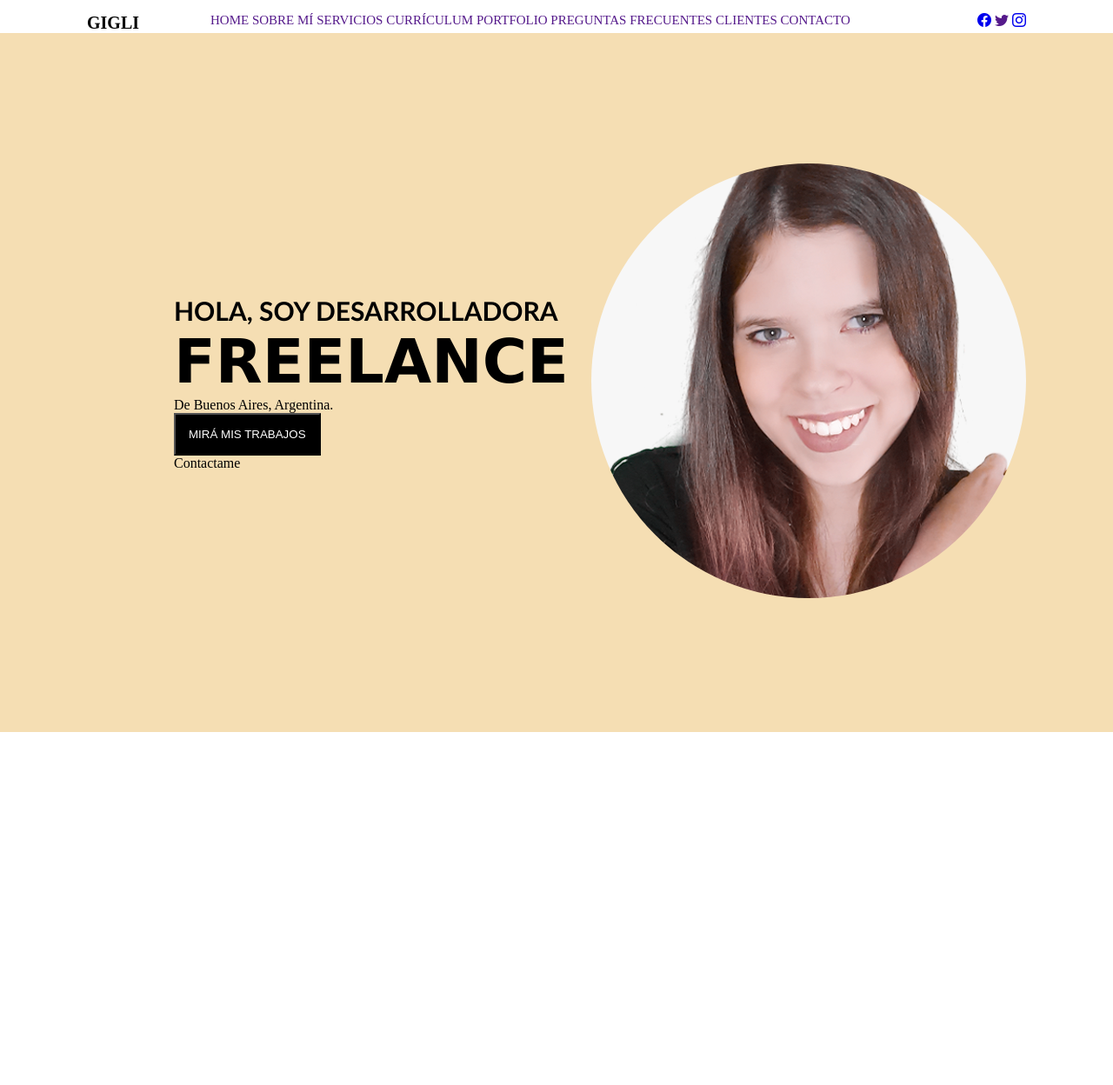
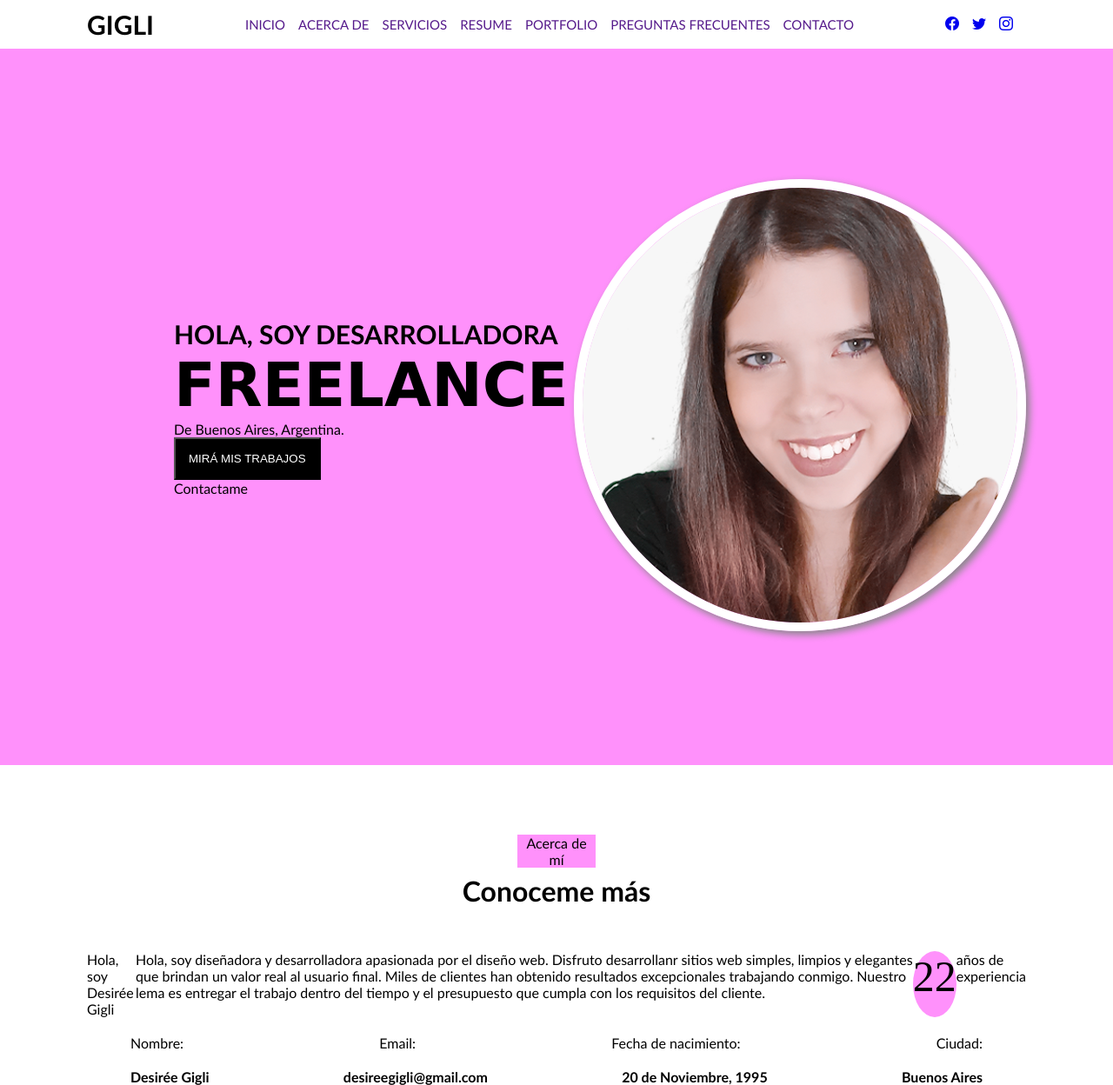
Before and after one commit to DesireeGigli/Trabajo-Final-Gigli, a plain HTML site: page index.html in a window 1280 px wide. Shown: the whole page at 87% size. Before the commit the page ends 842 px from the top, so only its background shows below. Drawn offline with nearby package versions, Linux system fonts and the light colour scheme.

Commit message:
Agregue la tercera sección

```diff
--- a/estilo.css
+++ b/estilo.css
@@ -3,15 +3,32 @@
     padding: 0;
 }
 
+p {
+    font-family: 'Trebuchet MS', 'Lucida Sans Unicode', 'Lucida Grande', 'Lucida Sans', Arial, sans-serif;
+}
+
+b {
+    font-family: 'Trebuchet MS', 'Lucida Sans Unicode', 'Lucida Grande', 'Lucida Sans', Arial, sans-serif;
+}
+
+h1 {
+    font-family: 'Trebuchet MS', 'Lucida Sans Unicode', 'Lucida Grande', 'Lucida Sans', Arial, sans-serif;
+}
+
 header{
     display: flex;
-    margin-top: 15px;
+    margin-top: 10px;
+    margin-bottom: 10px;
 }
 
 nav{
-     width: 800px;
+    width: 700px;
     margin: 0 auto;
     font-size: 15px;
+    display: flex;
+    justify-content: space-between;
+    align-items: center;
+    font-family: 'Trebuchet MS', 'Lucida Sans Unicode', 'Lucida Grande', 'Lucida Sans', Arial, sans-serif;
 }
 
 a{
@@ -20,16 +37,25 @@ a{
 
 .titulo1 {
     padding-left: 100px;
-    font-size: 20px;
-
+    font-size: 30px;
+    font-family: 'Trebuchet MS', 'Lucida Sans Unicode', 'Lucida Grande', 'Lucida Sans', Arial, sans-serif;
 }
 
 .iconosredes {
     padding-right: 100px;
+    text-decoration: none;
+    display: flex;
+    align-items: center;
 }
 
+.icon {
+    margin-right: 15px;
+}
+
+
+
 .seccion1 {
-    background-color: wheat;
+    background-color: #ff91fb;
     padding-top: 150px;
     padding-bottom: 150px;
     display: flex;
@@ -45,11 +71,10 @@ a{
     padding-right: 100px;
 }
 
-
 img {
     border-radius: 50%;
-    border-color: white;
-    border-width: 100px;
+    border: 10px solid white;
+    box-shadow: 4px 4px 8px #888888;
 }
 
 .hola{
@@ -67,3 +92,64 @@ button {
    color: white;
    padding: 15px;
 }
+
+.circulo22 {
+    background-color: #ff91fb;
+    font-size: 50px;
+    border-radius: 50%;
+    padding: -10%
+}
+
+span {
+    display: flex;
+    justify-content: center;
+}
+
+.acercademi {
+    background-color: #ff91fb;
+    width: 7%;
+    display: flex;
+    text-align: center;
+}
+
+.Acercayconoceme {
+    margin-top: 80px;
+    display: flex;
+    flex-direction: column;
+    align-items: center;
+    font-family: 'Trebuchet MS', 'Lucida Sans Unicode', 'Lucida Grande', 'Lucida Sans', Arial, sans-serif;
+}
+
+.conocememas {
+    margin-top: 7px;
+    font-style: bold;
+}
+
+.holasoy22 {
+    display: flex;
+    margin-right: 100px;
+    margin-top: 50px;
+    margin-left: 100px;
+}
+
+
+.datos1 {
+    display: flex;
+    margin-top: 20px;
+    margin-left: 150px;
+    margin-right: 150px;
+    justify-content: space-between;
+
+}
+
+.datos3 {
+    display: flex;
+    margin-top: 20px;
+    margin-left: 150px;
+    margin-right: 150px;
+    justify-content: space-between;
+}
+
+.datos2 {
+    text-decoration-color: #888888;
+}
--- a/index.html
+++ b/index.html
@@ -15,20 +15,19 @@
 
     <h1 class="titulo1">GIGLI</h1>
 <nav>
-<a href="">HOME</a>
-<a href="">SOBRE MÍ</a>
+<a href="">INICIO</a>
+<a href="">ACERCA DE</a>
 <a href="">SERVICIOS</a>
-<a href="">CURRÍCULUM</a>
+<a href="">RESUME</a>
 <a href="">PORTFOLIO</a>
 <a href="">PREGUNTAS FRECUENTES</a>
-<a href="">CLIENTES</a>
 <a href="">CONTACTO</a>
 </nav>
 
 <div class="iconosredes">
-<a href="https://www.facebook.com/"><i class="bi bi-facebook"></i></a>
-<a href=""><i class="bi bi-twitter"></i></a>
-<a href="https://www.instagram.com/desimg/"><i class="bi bi-instagram"></i></a>
+<a href="https://www.facebook.com/" class="icon"><i class="bi bi-facebook"></i></a>
+<a href="https://www.twitter.com" class="icon"><i class="bi bi-twitter"></i></a>
+<a href="https://www.instagram.com/desimg/" class="icon"><i class="bi bi-instagram"></i></a>
 </div>
 
 
@@ -62,13 +61,49 @@
 </div>
 
 <div class="imagen1">
-
-<img src="fotoperfil nueva.png">
-
+    <img src="fotoperfil nueva.png">
 </div>
 
 </section>
 
+<div class="Acercayconoceme">
+<p class="acercademi">Acerca de mí</p>
+<h1 class="conocememas">Conoceme más</h1>
+</div>
+
+<div class="holasoy22">
+
+<p>Hola, soy Desirée Gigli</p>
+
+<p>Hola, soy diseñadora y desarrolladora apasionada por el diseño web. Disfruto desarrollanr sitios web simples, limpios y elegantes que brindan un valor real al usuario final. Miles de clientes han obtenido resultados excepcionales trabajando conmigo. Nuestro lema es entregar el trabajo dentro del tiempo y el presupuesto que cumpla con los requisitos del cliente. </p>
+
+
+<div class="circulo22">
+   <span>
+    22
+   </span>
+
+</div>
+
+<p>años de experiencia</p>
+
+</div class="datos">
+
+<div class="datos1">
+    <p class="datos2">Nombre:</p>
+    <p class="datos2">Email:</p>
+    <p class="datos2">Fecha de nacimiento:</p>
+    <p class="datos2">Ciudad:</p>
+
+</div>
+
+<div class="datos3">
+    <b>Desirée Gigli</b>
+    <b>desireegigli@gmail.com</b>
+    <b>20 de Noviembre, 1995</b>
+    <b>Buenos Aires</b>
+
+</div>
 
 </section>
 
```
